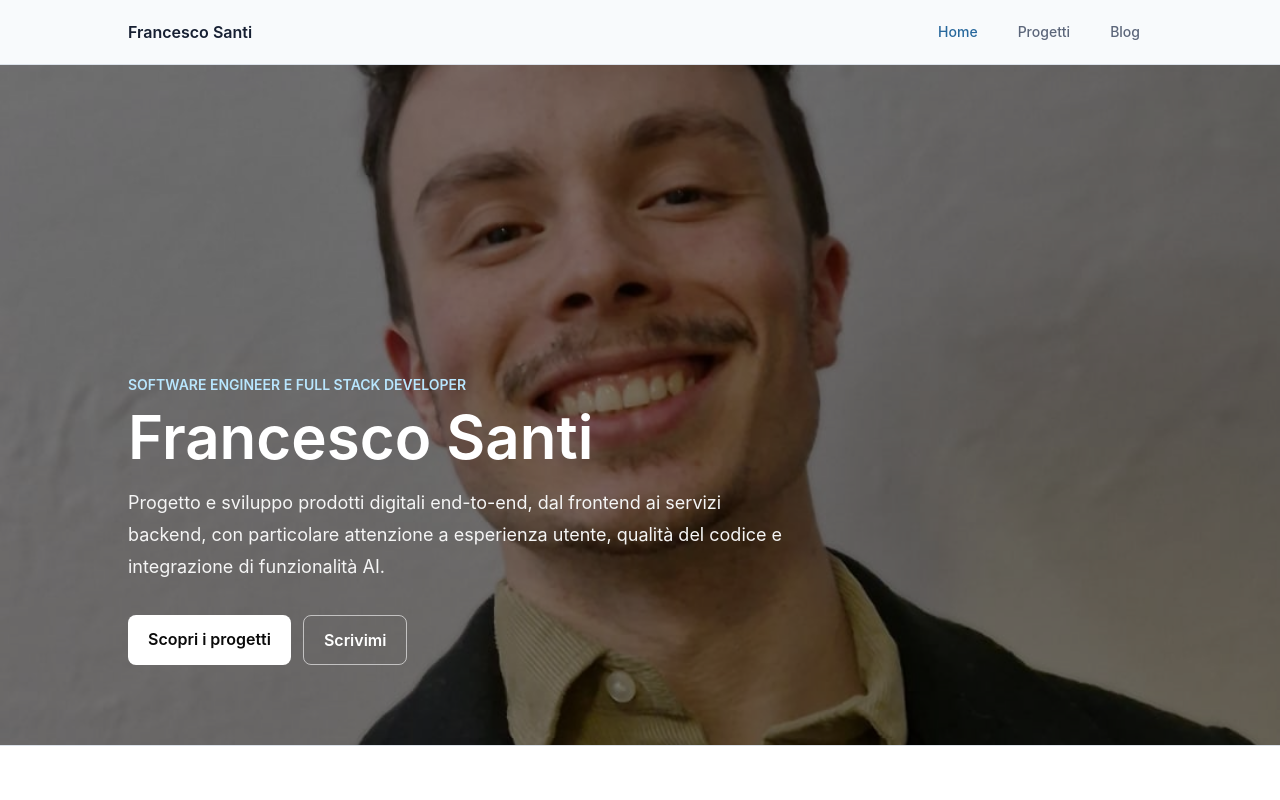
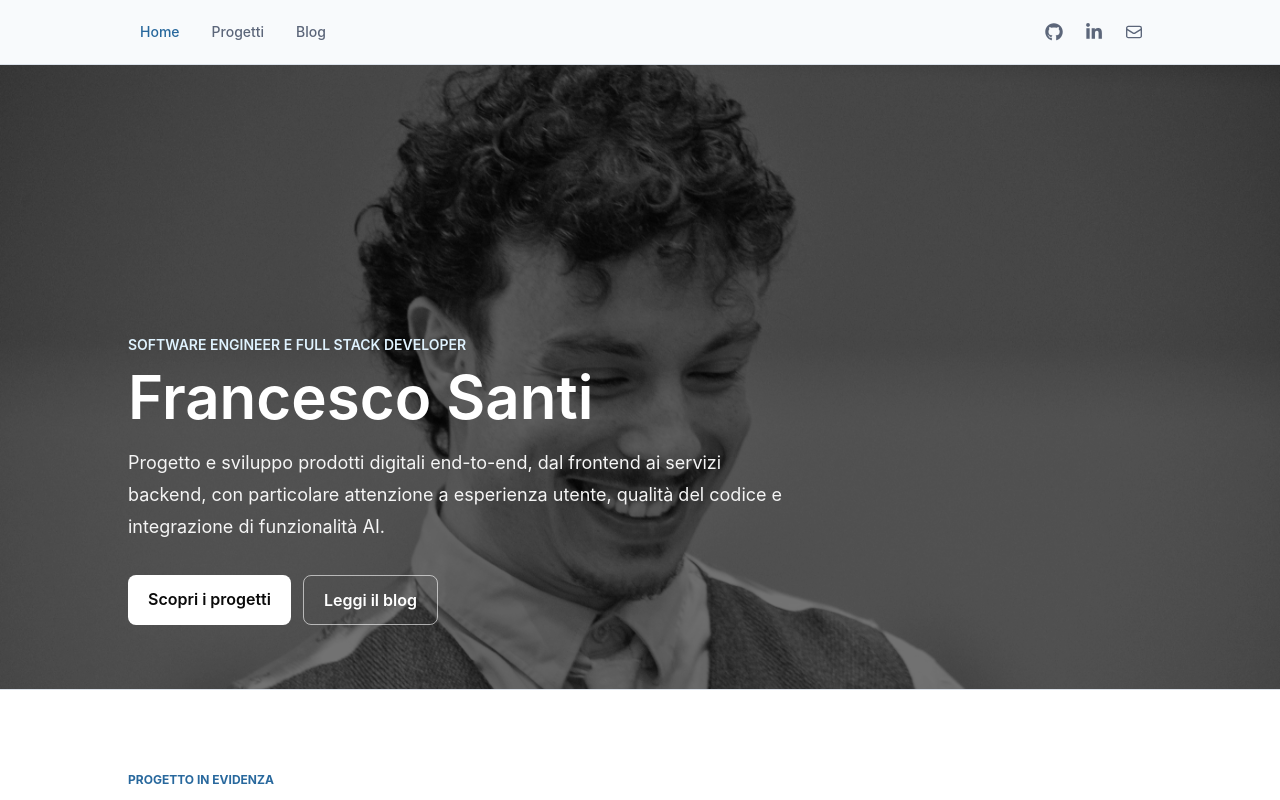
Before and after one commit to FrancescoSanti96/portfolioBlog, a Next.js app: page / in a window 1280 px wide. Shown: the top 800 px of the page. Built offline with nearby package versions, Linux system fonts and the light colour scheme; no server answers.

Commit message:
feat: refresh portfolio hero and contact navigation

```diff
--- a/app/components/nav.tsx
+++ b/app/components/nav.tsx
@@ -2,12 +2,32 @@
 
 import Link from "next/link";
 import { usePathname } from "next/navigation";
+import { FaGithub, FaLinkedinIn } from "react-icons/fa6";
+import { HiOutlineEnvelope } from "react-icons/hi2";
 import { profile } from "app/data/profile";
 
 const navItems = [
   { href: "/", label: "Home" },
   { href: "/#projects", label: "Progetti" },
   { href: "/blog", label: "Blog" },
+] as const;
+
+const contactItems = [
+  {
+    href: profile.links.github,
+    label: "GitHub",
+    icon: FaGithub,
+  },
+  {
+    href: profile.links.linkedin,
+    label: "LinkedIn",
+    icon: FaLinkedinIn,
+  },
+  {
+    href: `mailto:${profile.email}`,
+    label: "Email",
+    icon: HiOutlineEnvelope,
+  },
 ] as const;
 
 export function Navbar() {
@@ -17,15 +37,9 @@ export function Navbar() {
     <header className="sticky top-0 z-50 border-b border-[var(--border)] bg-[color:var(--background)]/95 backdrop-blur">
       <nav
         aria-label="Navigazione principale"
-        className="site-container flex min-h-16 items-center justify-between gap-6"
+        className="site-container flex min-h-16 items-center justify-between gap-2"
       >
-        <Link
-          href="/"
-          className="font-semibold text-[var(--ink)] transition hover:text-[var(--accent)]"
-        >
-          {profile.name}
-        </Link>
-        <div className="flex items-center gap-1 sm:gap-4">
+        <div className="flex items-center gap-0 sm:gap-2">
           {navItems.map((item) => {
             const isActive =
               item.href === "/blog"
@@ -50,6 +64,28 @@ export function Navbar() {
             );
           })}
         </div>
+
+        <ul className="flex items-center gap-1" aria-label="Contatti">
+          {contactItems.map((item) => {
+            const Icon = item.icon;
+            const isExternal = item.href.startsWith("http");
+
+            return (
+              <li key={item.label}>
+                <a
+                  href={item.href}
+                  aria-label={item.label}
+                  title={item.label}
+                  target={isExternal ? "_blank" : undefined}
+                  rel={isExternal ? "noopener noreferrer" : undefined}
+                  className="flex h-9 w-9 items-center justify-center rounded-lg text-[var(--muted)] transition hover:bg-[var(--accent-soft)] hover:text-[var(--accent)] focus-visible:outline-2 focus-visible:outline-offset-2 focus-visible:outline-[var(--accent)]"
+                >
+                  <Icon aria-hidden="true" size={18} strokeWidth={1.8} />
+                </a>
+              </li>
+            );
+          })}
+        </ul>
       </nav>
     </header>
   );
--- a/app/global.css
+++ b/app/global.css
@@ -60,7 +60,7 @@ body {
 }
 
 .hero {
-  min-height: min(680px, calc(100svh - 7rem));
+  min-height: min(720px, 78svh);
 }
 
 .eyebrow {
--- a/app/page.tsx
+++ b/app/page.tsx
@@ -9,18 +9,18 @@ import { profile } from "./data/profile";
 export default function Page() {
   return (
     <>
-      <section className="hero relative isolate flex items-end overflow-hidden bg-neutral-900">
+      <section className="hero group relative isolate flex items-end overflow-hidden bg-neutral-900">
         <Image
-          src="/img/me2.jpg"
+          src="/img/profile/francesco-hero.jpg"
           alt={`Ritratto di ${profile.name}`}
           fill
           priority
           sizes="100vw"
-          className="object-cover object-[center_28%] sm:origin-left sm:scale-110"
+          className="object-cover object-[58%_35%] grayscale transition duration-700 ease-out group-active:grayscale-0 group-focus-within:grayscale-0 group-hover:grayscale-0 motion-reduce:transition-none sm:object-[center_38%]"
         />
-        <div aria-hidden="true" className="absolute inset-0 bg-black/50" />
-        <div className="site-container relative z-10 pb-14 pt-36 text-white sm:pb-20">
-          <p className="text-sm font-semibold uppercase text-sky-200">
+        <div aria-hidden="true" className="absolute inset-0 bg-black/55" />
+        <div className="site-container relative z-10 pb-12 pt-28 text-white sm:pb-16 sm:pt-36">
+          <p className="max-w-2xl text-sm font-semibold uppercase text-sky-100">
             {profile.role}
           </p>
           <h1 className="mt-3 max-w-3xl text-5xl font-semibold sm:text-6xl">
@@ -36,12 +36,12 @@ export default function Page() {
             >
               Scopri i progetti
             </Link>
-            <a
-              href={`mailto:${profile.email}`}
+            <Link
+              href="/blog"
               className="rounded-lg border border-white/60 px-5 py-3 font-semibold text-white transition hover:border-white hover:bg-white/10"
             >
-              Scrivimi
-            </a>
+              Leggi il blog
+            </Link>
           </div>
         </div>
       </section>
--- a/package.json
+++ b/package.json
@@ -22,6 +22,7 @@
     "postcss": "^8.5.6",
     "react": "19.2.8",
     "react-dom": "19.2.8",
+    "react-icons": "^5.7.0",
     "sugar-high": "^1.2.1",
     "tailwindcss": "4.3.3",
     "zod": "^4.4.3"
```
Also changed, not shown: public/img/profile/francesco-hero.jpg (added), 1 other file (tests, documents, lock files or other folders).
